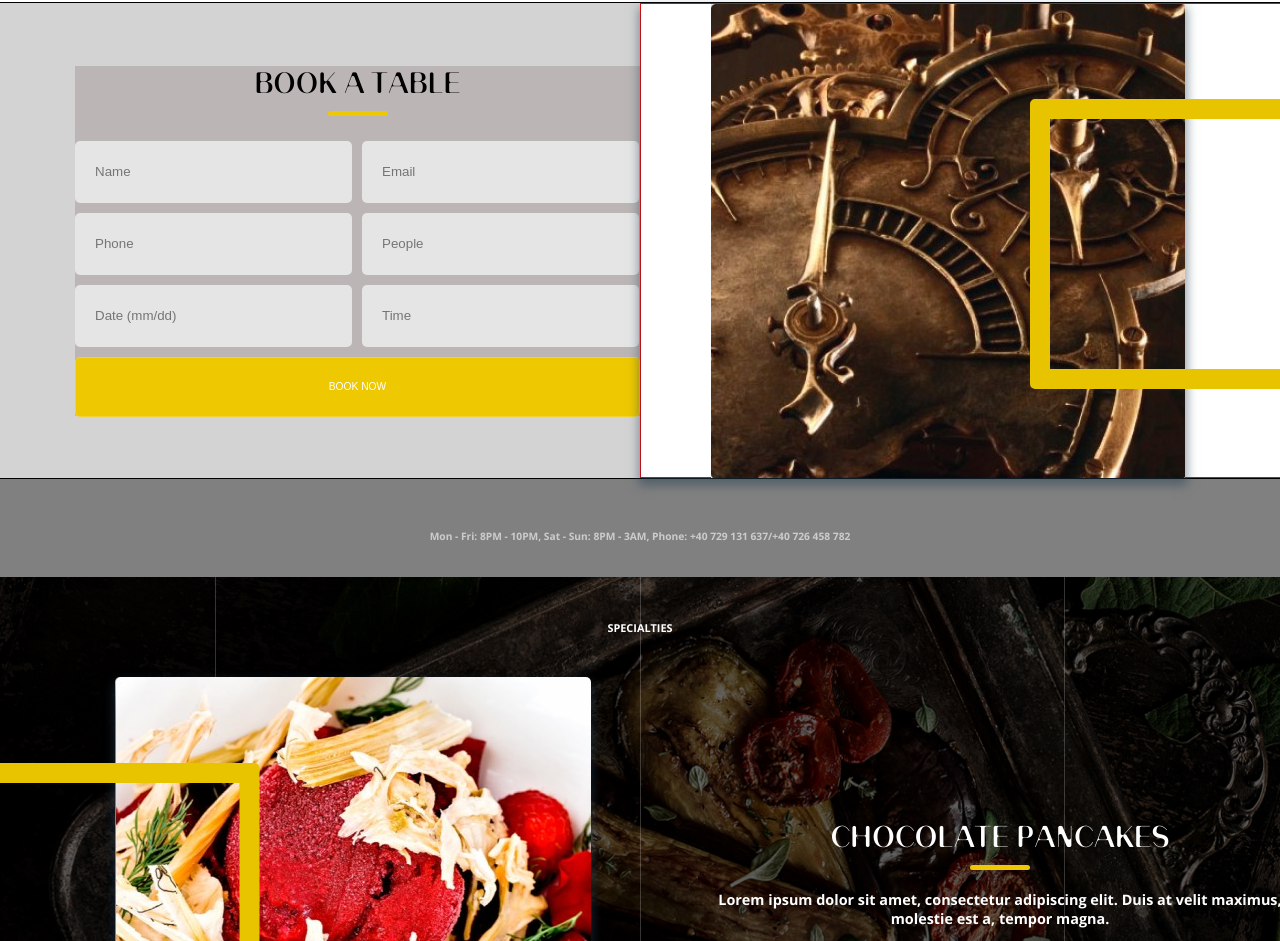
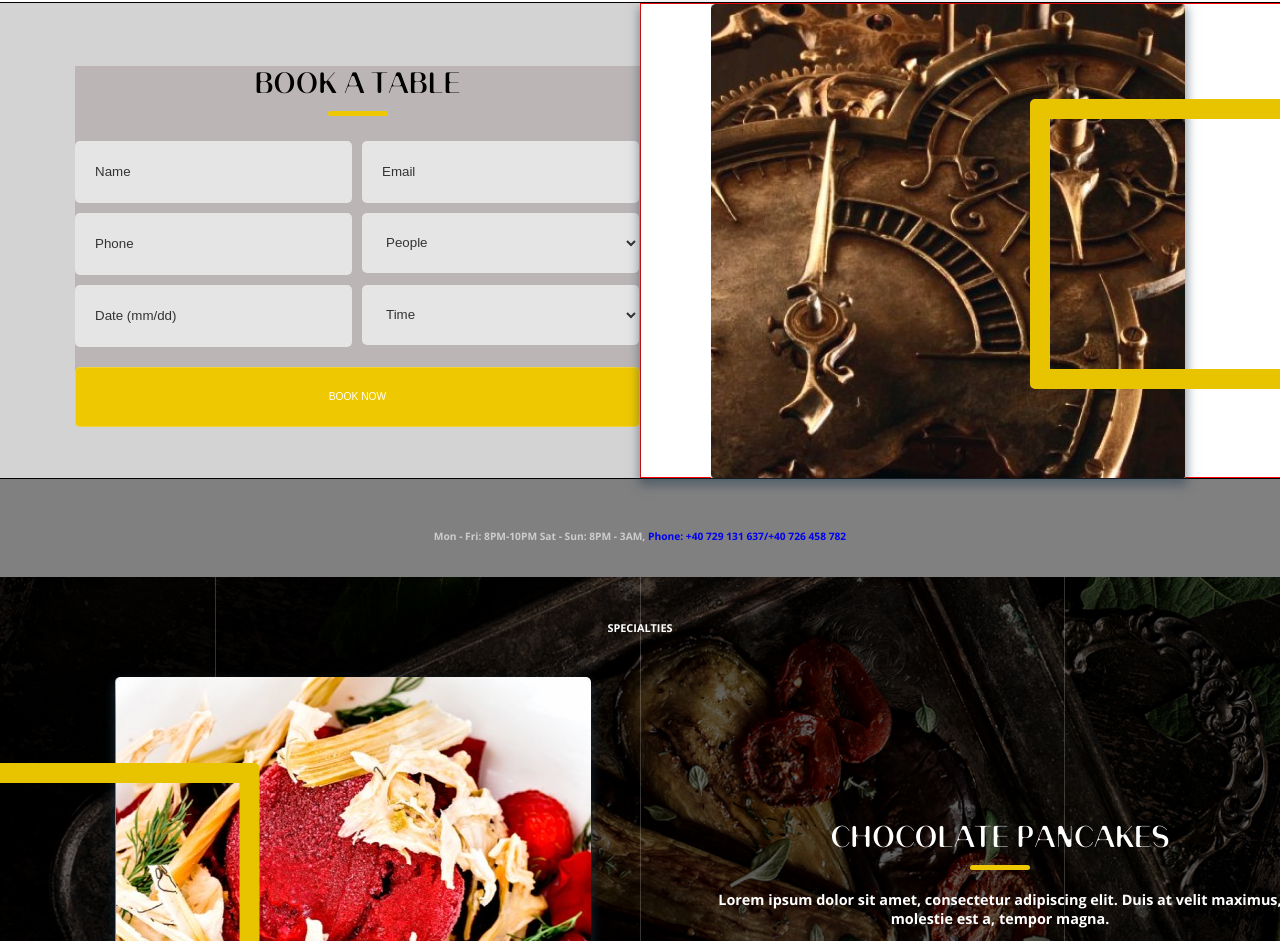
Before and after one commit to DenKihot/hungry_people, a plain HTML site: page index.html in a window 1280 px wide. Shown: the part 2383-3324 px from the top of the page. Drawn offline with Linux system fonts and the light colour scheme.

Commit message:
time and select issue

```diff
--- a/index.html
+++ b/index.html
@@ -121,10 +121,18 @@
             <hr class="book-table__hr">
             <form action="#" class="book-table__form">
               <input type="text" placeholder="Name"> <input type="email" placeholder="Email">
-              <input type="text" placeholder="Phone"> <input type="text" placeholder="People">
-              <input type="text" placeholder="Date (mm/dd)"> <input type="text" placeholder="Time">
+              <input type="text" placeholder="Phone">
+              <select type="text">
+                <option>People</option>
+                <option>пункт 2</option>
+              </select>
+              <input type="text" placeholder="Date (mm/dd)">
+              <select type="text">
+                <option>Time</option>
+                <option>пункт 2</option>
+              </select>
+              <button class="book-table__button button" type="submit">BOOK NOW</button>
             </form>
-            <button class="book-table__button button">BOOK NOW</button>
           </div>
         </div>
         <div class="book-table__right-block">
@@ -132,7 +140,11 @@
           <img src="images/clock.jpg" alt="clock">
         </div>
       </div>
-      <div class="block-table__footer"> Mon - Fri: 8PM - 10PM, Sat - Sun: 8PM - 3AM, Phone: +40 729 131 637/+40 726 458 782</div>
+      <div class="block-table__footer">
+        <time datatime="2021-09-13 20:00 - 22:00">Mon - Fri: 8PM-10PM</time>
+        <time datatime="2021-09-18 20:00 - 03:00">Sat - Sun: 8PM - 3AM,</time>
+        <a href="tel:40 729 131 637">Phone: +40 729 131 637/+40 726 458 782</a>
+        </div>
     </div>
   </article>
   <article class="specialties">
--- a/style.css
+++ b/style.css
@@ -347,14 +347,23 @@ main {
   grid-template-columns: 277px 277px;
   gap: 10px;
 }
-.book-table__form input {
+.book-table__form input,
+.book-table__form select
+{
   height: 60px;
   background: #E5E5E5;
   border-radius: 5px;
   border: none;
   outline: none;
   padding-left: 20px;
+  color: #333333;
 }
+
+.book-table__form input::placeholder{
+  color: #333333;
+}
+
+
 .book-table__button {
   width: 565px;
   margin-top: 10px;
```
